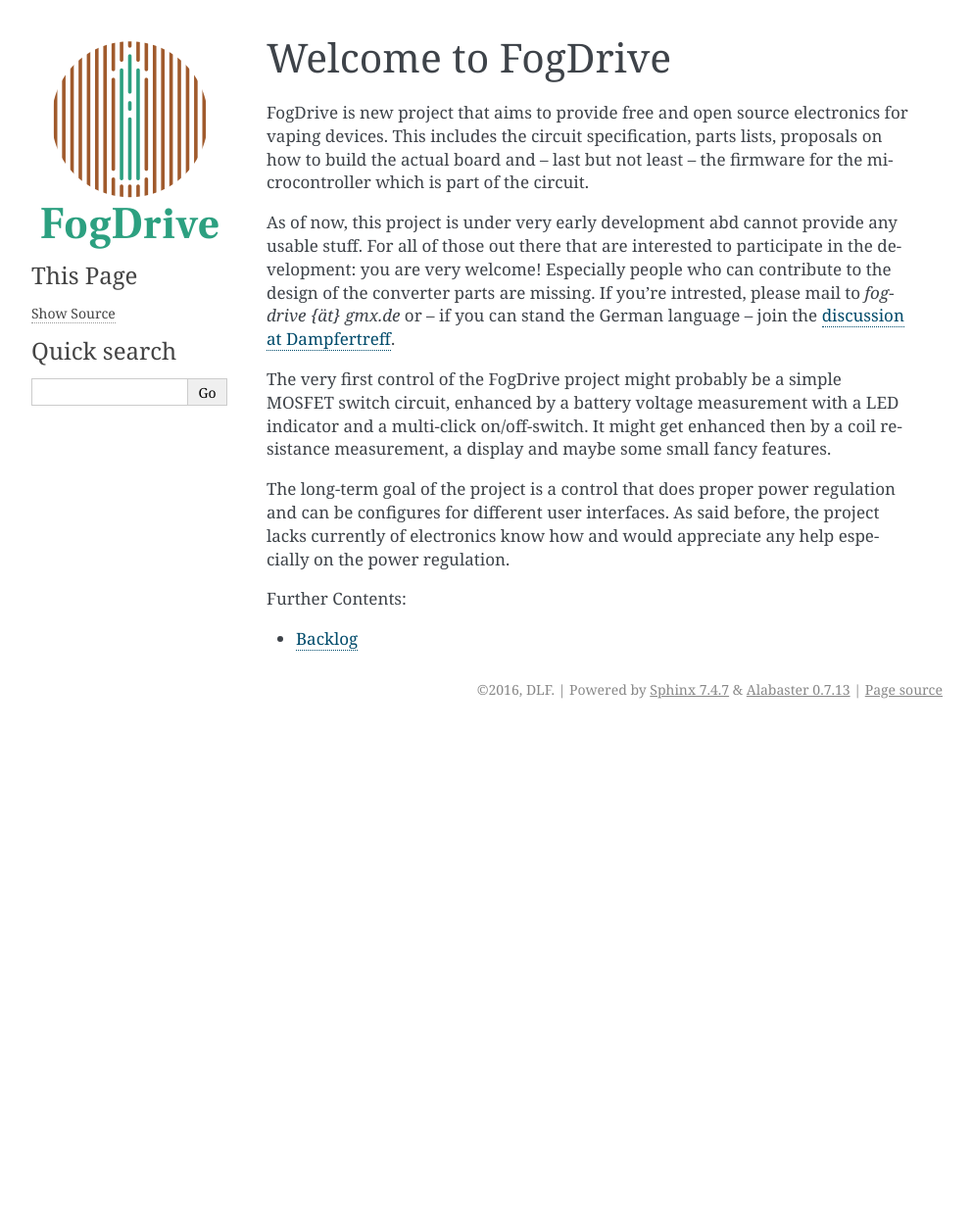
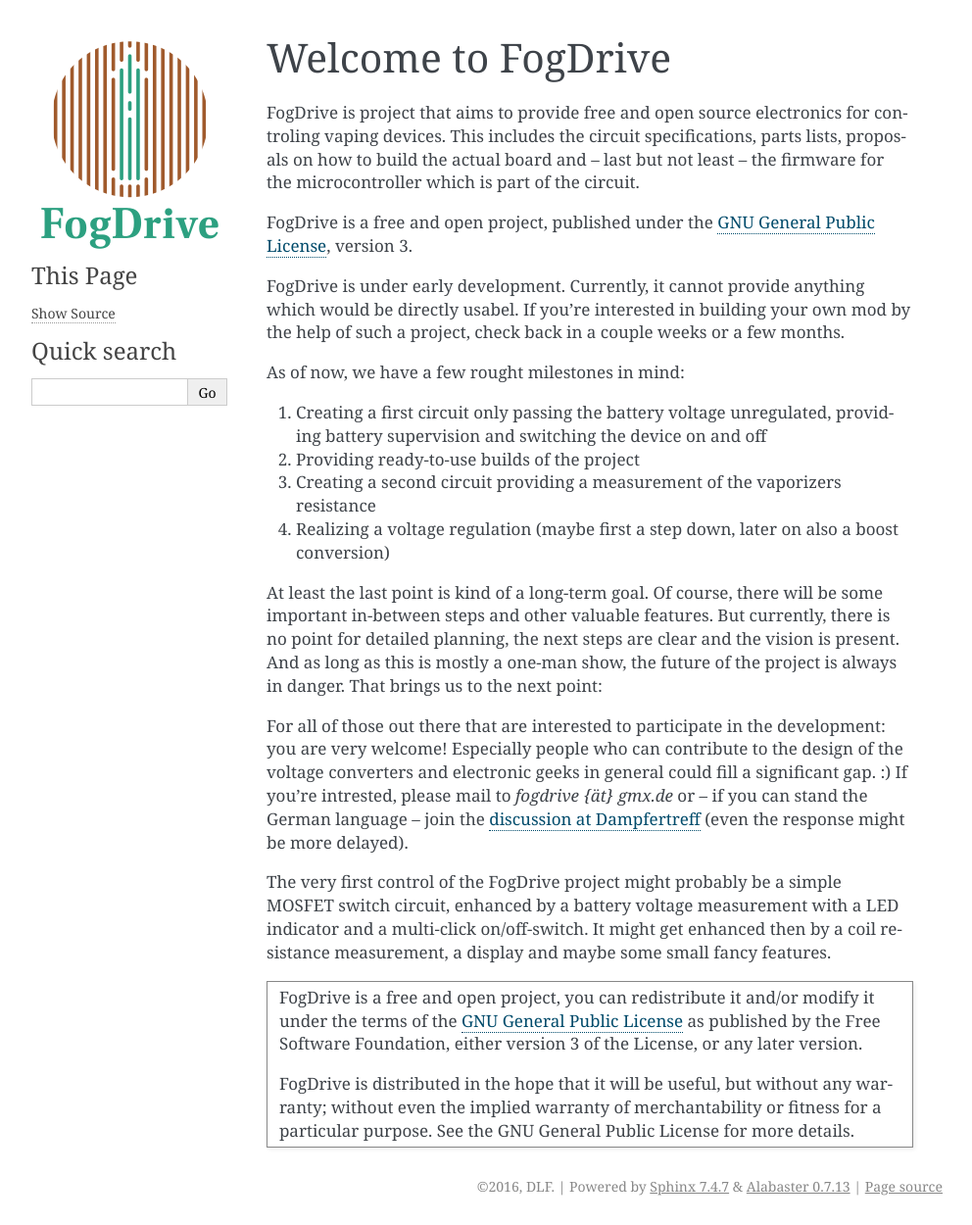
Before and after one commit to DLFW/FogDrive, a Sphinx documentation site: the page built from website/source/index.rst, in a window 1280 px wide. Shown: the whole page at 98% size, without its empty margins (148-1140 px from the left). Built offline with Sphinx 7.4.7, drawn with Linux system fonts in a browser that asks for light colours; before the commit the page ends 900 px from its top, so only the background shows below that.

Commit message:
Updated license file, the documentation index and the readme file. The readme file mostly copies the documentation index. If they will continue to share their content, it might be feasable to generate one from the other in the future, maybe as a first build step by the help of pandoc.

```diff
--- a/website/source/index.rst
+++ b/website/source/index.rst
@@ -1,32 +1,76 @@
+..  FogDrive (https://github.com/FogDrive/FogDrive)
+    Copyright (C) 2016  Daniel Llin Ferrero
+
+    This program, including it’s documenation and related circuit designs
+    is free software: you can redistribute it and/or modify
+    it under the terms of the GNU General Public License as published by
+    the Free Software Foundation, either version 3 of the License, or
+    any later version.
+
+    This program is distributed in the hope that it will be useful,
+    but WITHOUT ANY WARRANTY; without even the implied warranty of
+    MERCHANTABILITY or FITNESS FOR A PARTICULAR PURPOSE.  See the
+    GNU General Public License for more details.
+
+    You should have received a copy of the GNU General Public License
+    along with this program.  If not, see <http://www.gnu.org/licenses/>.
+
 .. FogDrive documentation master file, created by
    sphinx-quickstart on Thu Sep 29 23:41:44 2016.
-   You can adapt this file completely to your liking, but it should at least
-   contain the root `toctree` directive.
+
 
 Welcome to FogDrive
 ===================
 
-FogDrive is new project that aims to provide free and open source electronics for vaping devices. This includes the circuit specification, parts lists, proposals on how to build the actual board and – last but not least – the firmware for the microcontroller which is part of the circuit.
+FogDrive is project that aims to provide free and open source electronics for controling vaping devices.
+This includes the circuit specifications, parts lists, proposals on how to build the actual board
+and – last but not least – the firmware for the microcontroller which is part of the circuit.
 
-As of now, this project is under very early development abd cannot provide any usable stuff. For all of those out there that are interested to participate in the development: you are very welcome! Especially people who can contribute to the design of the converter parts are missing. If you’re intrested, please mail to `fogdrive {ät} gmx.de` or – if you can stand the German language – join the `discussion at Dampfertreff <http://www.dampfertreff.de/t151555f130-freie-und-quelloffene-Regelelektronik-Unterstuetzung-gesucht.html>`_.
+FogDrive is a free and open project, published under the `GNU General Public License`_, version 3.
+
+FogDrive is under early development. Currently, it cannot provide anything which would be directly usabel. If you’re interested in building your own mod by the help of such a project, check back in a couple weeks or a few months.
+
+As of now, we have a few rought milestones in mind:
+
+#. Creating a first circuit only passing the battery voltage unregulated, providing battery supervision and switching the device on and off
+#. Providing ready-to-use builds of the project
+#. Creating a second circuit providing a measurement of the vaporizers resistance
+#. Realizing a voltage regulation (maybe first a step down, later on also a boost conversion)
+
+At least the last point is kind of a long-term goal.
+Of course, there will be some important in-between steps and other valuable features. But currently, there is no point for detailed planning, the next steps are clear and the vision is present. And as long as this is mostly a one-man show, the future of the project is always in danger. That brings us to the next point:
+
+For all of those out there that are interested to participate in the development: you are very welcome! Especially people who can contribute to the design of the voltage converters and electronic geeks in general could fill a significant gap. :) If you’re intrested, please mail to `fogdrive {ät} gmx.de` or – if you can stand the German language – join the `discussion at Dampfertreff <http://www.dampfertreff.de/t151555f130-freie-und-quelloffene-Regelelektronik-Unterstuetzung-gesucht.html>`_ (even the response might be more delayed).
 
 The very first control of the FogDrive project might probably be a simple MOSFET switch circuit, enhanced by a battery voltage measurement with a LED indicator and a multi-click on/off-switch. It might get enhanced then by a coil resistance measurement, a display and maybe some small fancy features.
 
-The long-term goal of the project is a control that does proper power regulation and can be configures for different user interfaces. As said before, the project lacks currently of electronics know how and would appreciate any help especially on the power regulation.
+..
+
+..  Further Contents:
+
+    .. toctree::
+    :maxdepth: 2
+
+    backlog
+
+    ..
+    Indices and tables
+    ==================
+
+    * :ref:`genindex`
+    * :ref:`modindex`
+    * :ref:`search`
 
 
++----------------------------------------------------------------------------------------+
+| FogDrive is a free and open project, you can redistribute it and/or modify             |
+| it under the terms of the `GNU General Public License`_ as published by                |
+| the Free Software Foundation, either version 3 of the License, or any later version.   |
+|                                                                                        |
+| FogDrive is distributed in the hope that it will be useful,                            |
+| but without any warranty; without even the implied warranty of                         |
+| merchantability or fitness for a particular purpose.  See the                          |
+| GNU General Public License for more details.                                           |
++----------------------------------------------------------------------------------------+
 
-Further Contents:
-
-.. toctree::
-   :maxdepth: 2
-
-   backlog
-
-..
-  Indices and tables
-  ==================
-
-  * :ref:`genindex`
-  * :ref:`modindex`
-  * :ref:`search`
+.. _GNU General Public License: http://www.gnu.org/licenses/
```
Also changed, not shown: README.md (+35 -6 lines), 3 other files.
